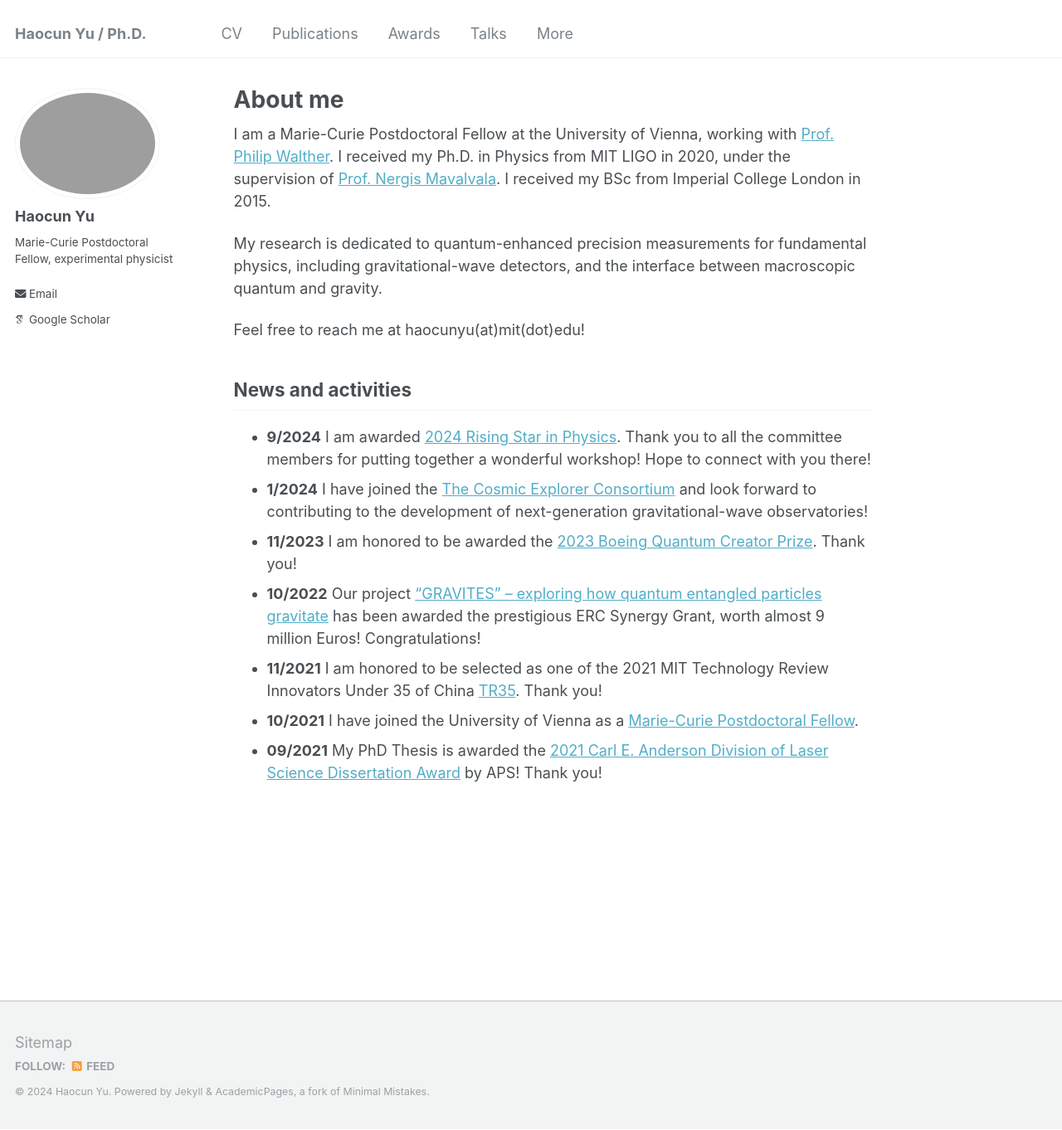
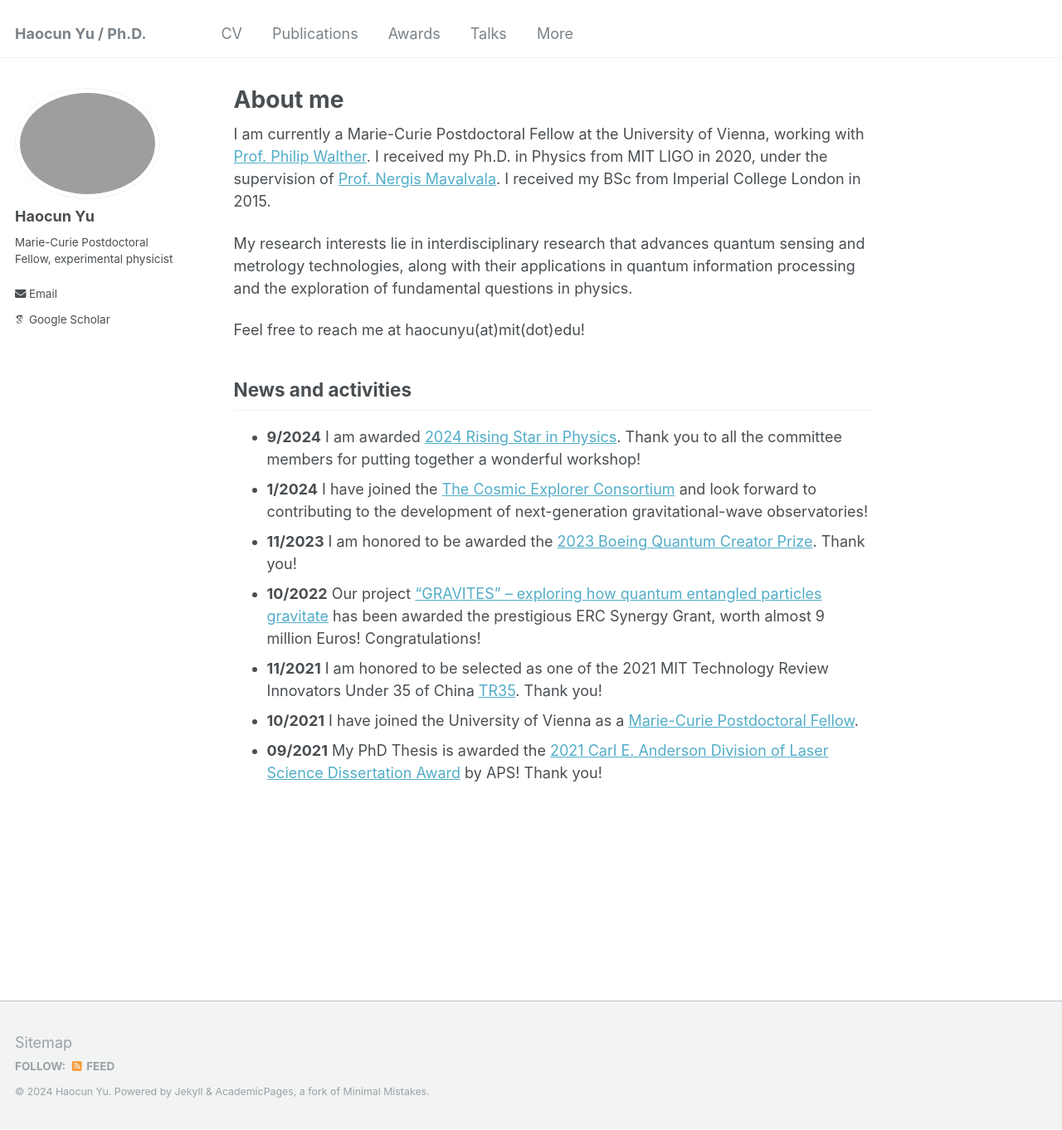
Before and after one commit to Haocun/haocun.github.io, a Jekyll site: the page built from _pages/about.md, in a window 1280 px wide and 1362 px high. Shown: the whole window at 83% size. Built offline with Jekyll 4.4.1, drawn with Linux system fonts in a browser that asks for light colours; some web fonts are replaced.

Commit message:
Update about.md

```diff
--- a/_pages/about.md
+++ b/_pages/about.md
@@ -7,16 +7,16 @@ redirect_from:
   - /about/
   - /about.html
 ---
-I am a Marie-Curie Postdoctoral Fellow at the University of Vienna, working with [Prof. Philip Walther](https://walther.univie.ac.at/).
+I am currently a Marie-Curie Postdoctoral Fellow at the University of Vienna, working with [Prof. Philip Walther](https://walther.univie.ac.at/).
 I received my Ph.D. in Physics from MIT LIGO in 2020, under the supervision of [Prof. Nergis Mavalvala](https://physics.mit.edu/faculty/nergis-mavalvala/). I received my BSc from Imperial College London in 2015.
 
-My research is dedicated to quantum-enhanced precision measurements for fundamental physics, including gravitational-wave detectors, and the interface between macroscopic quantum and gravity.
+My research interests lie in interdisciplinary research that advances quantum sensing and metrology technologies, along with their applications in quantum information processing and the exploration of fundamental questions in physics.
 
 Feel free to reach me at haocunyu(at)mit(dot)edu!
 
 
 ## News and activities
-* **9/2024** I am awarded [2024 Rising Star in Physics](https://www.physics.columbia.edu/content/2024-rising-stars-physics-workshop). Thank you to all the committee members for putting together a wonderful workshop! Hope to connect with you there!
+* **9/2024** I am awarded [2024 Rising Star in Physics](https://www.physics.columbia.edu/content/2024-rising-stars-physics-workshop). Thank you to all the committee members for putting together a wonderful workshop!
 * **1/2024** I have joined the [The Cosmic Explorer Consortium](https://cosmicexplorer.org/consortium.html) and look forward to contributing to the development of next-generation gravitational-wave observatories!
 * **11/2023** I am honored to be awarded the [2023 Boeing Quantum Creator Prize](https://chicagoquantum.org/education-and-training/2023-boeing-quantum-creators-prize-winners). Thank you!
 * **10/2022** Our project ["GRAVITES" – exploring how quantum entangled particles gravitate](https://medienportal.univie.ac.at/en/media/recent-press-releases/detailansicht-en/artikel/erc-synergy-grant-for-shining-light-on-the-interplay-between-gravity-and-the-quantum-world/) has been awarded the prestigious ERC Synergy Grant, worth almost 9 million Euros! Congratulations!
```
